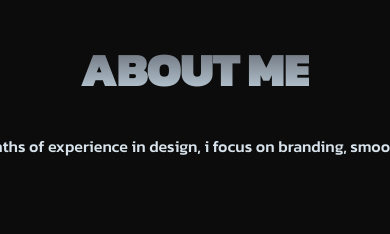
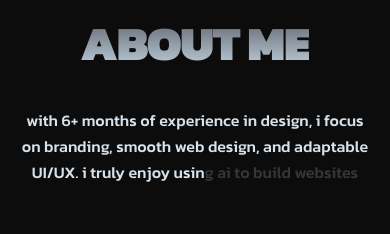
Before and after one commit to dhruvil-lgtm/Portfolio, a React (Vite) app: page / in a window 390 px wide. Shown: the part 1600-1834 px from the top of the page. Built offline with nearby package versions, Linux system fonts and the light colour scheme.

Commit message:
Fix About section text overflow on mobile - replace non-breaking spaces with regular spaces in AnimatedText

```diff
--- a/src/components/AnimatedText.tsx
+++ b/src/components/AnimatedText.tsx
@@ -45,7 +45,7 @@ export function AnimatedText({ text, className, style }: AnimatedTextProps) {
           }}
           style={{ opacity: 0.2 }}
         >
-          {char === " " ? "\u00A0" : char}
+          {char}
         </span>
       ))}
     </motion.p>
```
